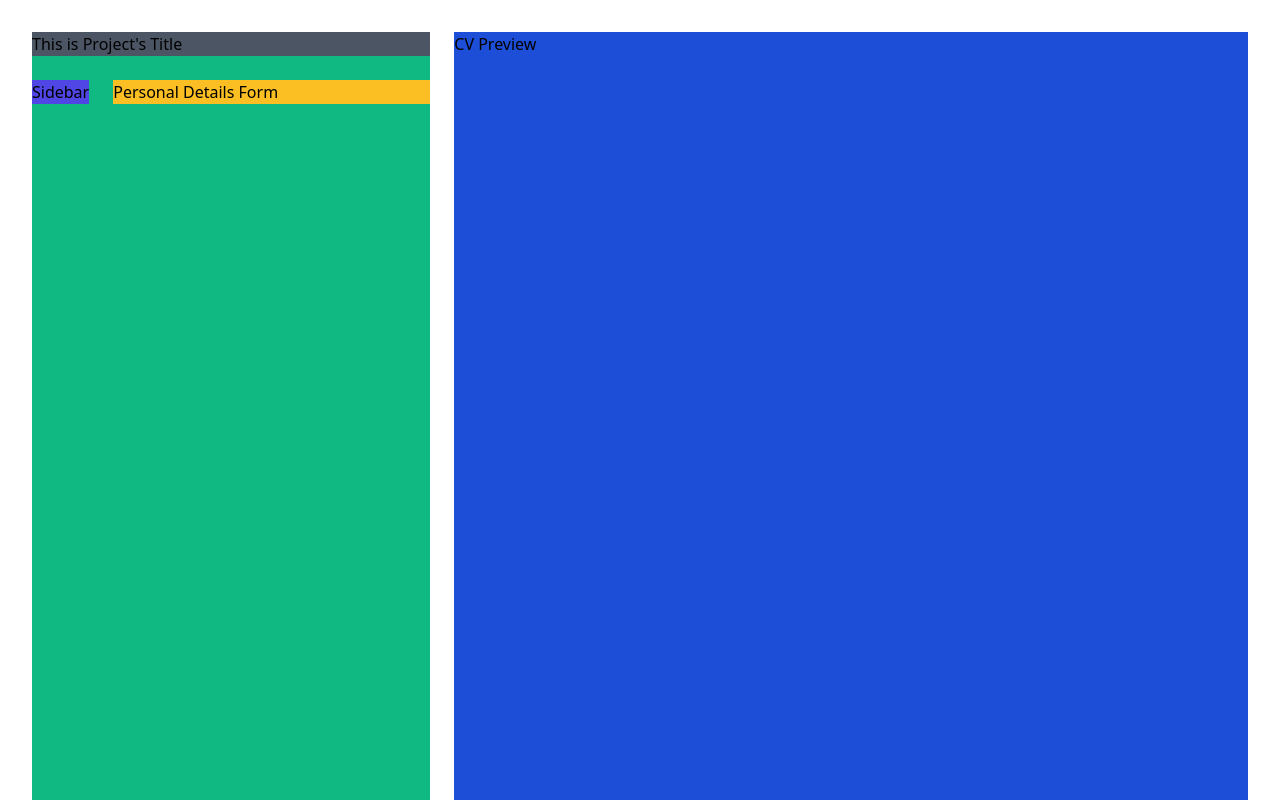
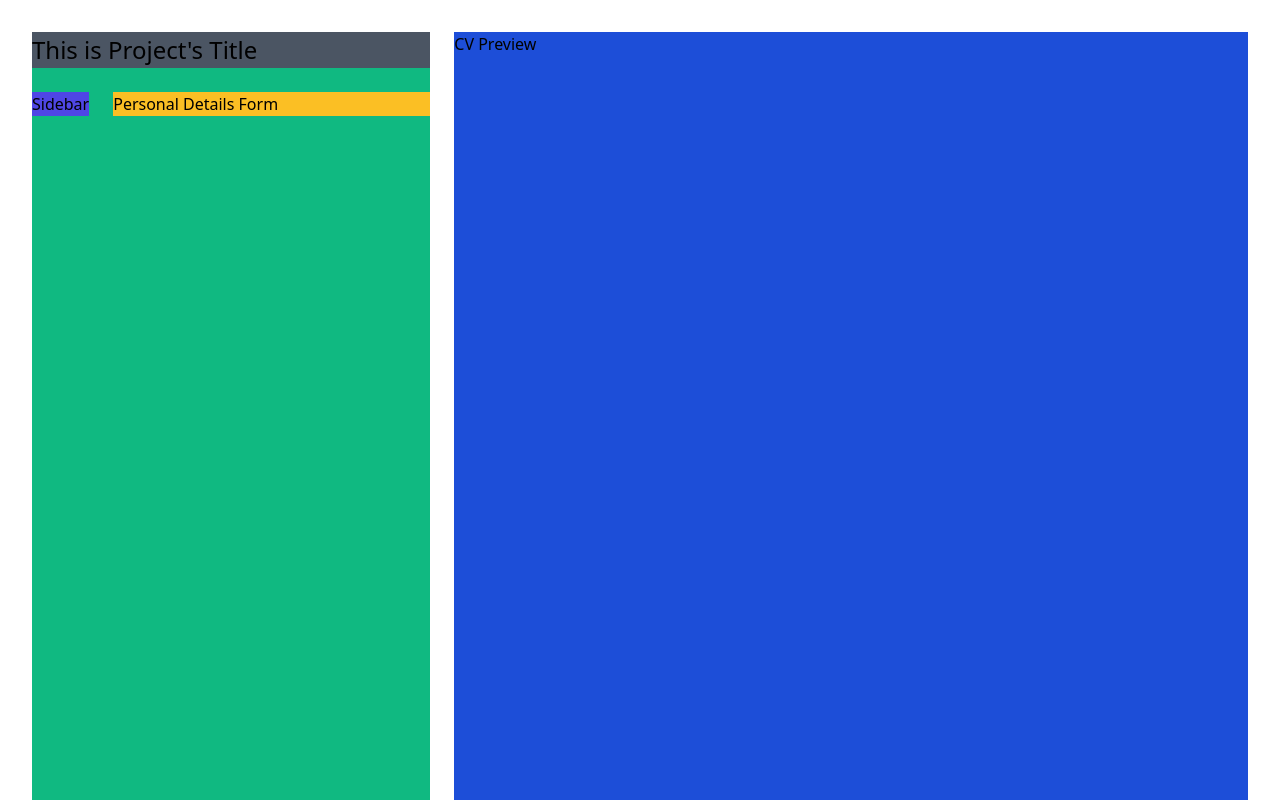
Before and after one commit to AkzechKyla/CVApplicationMaker, a React (Vite) app: page / in a window 1280 px wide. Shown: the top 800 px of the page. Built offline with nearby package versions, Linux system fonts and the light colour scheme.

Commit message:
Add plugin for headers

```diff
--- a/tailwind.config.js
+++ b/tailwind.config.js
@@ -1,3 +1,5 @@
+const plugin = require('tailwindcss/plugin')
+
 export default {
   content: [
     "./src/**/*.{js,jsx,ts,tsx}",
@@ -5,5 +7,13 @@ export default {
   theme: {
     extend: {},
   },
-  plugins: [],
+  plugins: [
+    plugin(function({ addBase, theme }) {
+      addBase({
+        'h1': { fontSize: theme('fontSize.2xl') },
+        'h2': { fontSize: theme('fontSize.xl') },
+        'h3': { fontSize: theme('fontSize.lg') },
+      })
+    })
+  ],
 }
```
